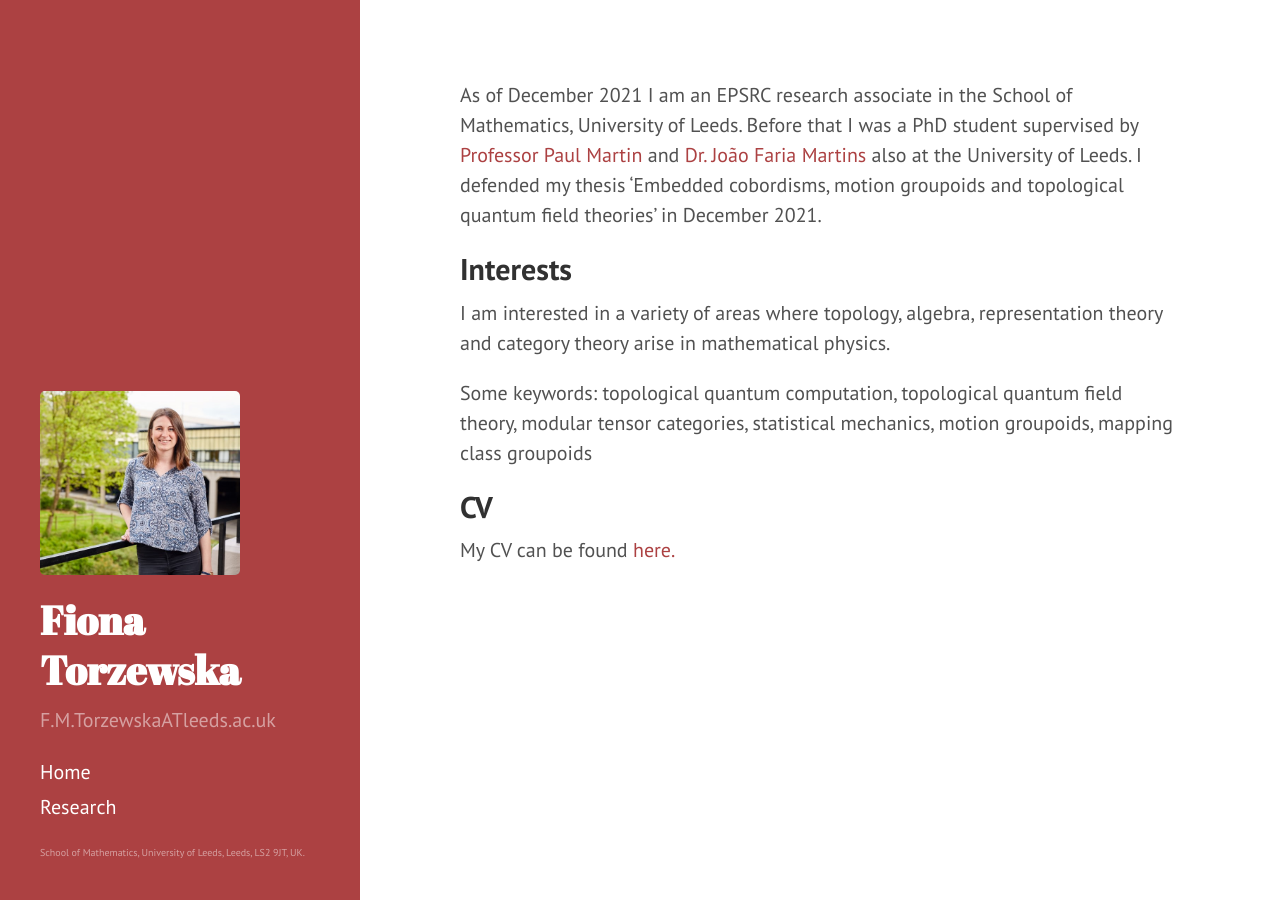
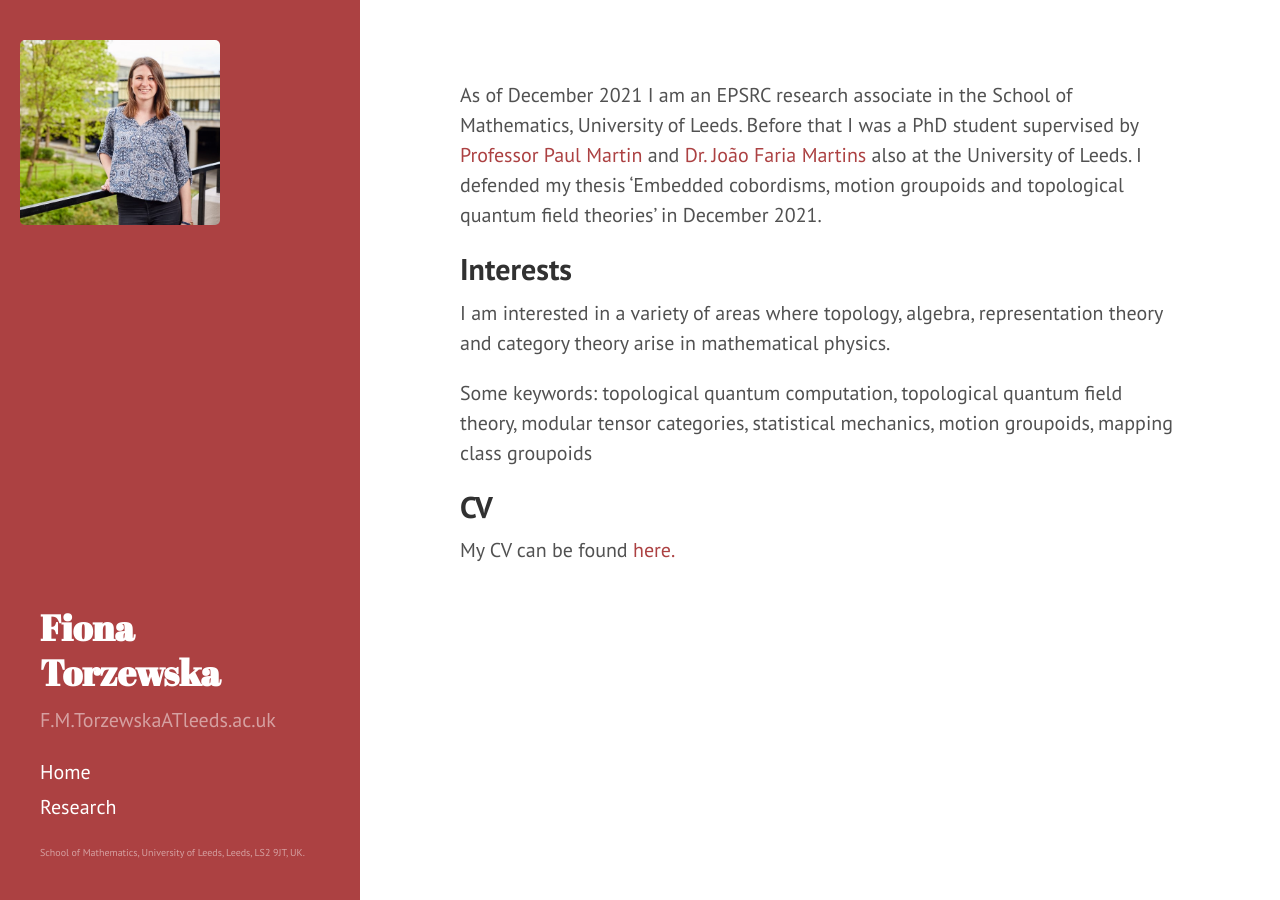
Before and after one commit to fionatorzewska/fionatorzewska.github.io, a Jekyll site: the page built from index.md, in a window 1280 px wide. Built offline with Jekyll 4.4.1, drawn with Linux system fonts in a browser that asks for light colours; Markdown is read by kramdown in place of the engine named in the settings; the list of posts is cut into pages by our own code.

Commit message:
Update sidebar.html

```diff
--- a/_includes/sidebar.html
+++ b/_includes/sidebar.html
@@ -1,8 +1,8 @@
 <div class="sidebar">
+  <img src="Images/Me.jpg" width="200" align="top">
   <div class="container sidebar-sticky">
     <div class="sidebar-about">
-      <img src="Images/Me.jpg" width="200" align="top">
-      <h1 style="font-size:200%">
+      <h1 style="font-size:180%">
         <a href="{{ '/' | relative_url }}">
           {{ site.title }}
         </a>
```
